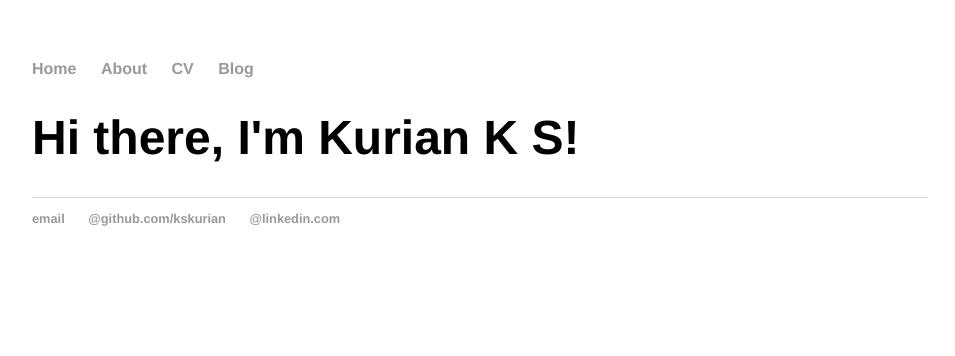
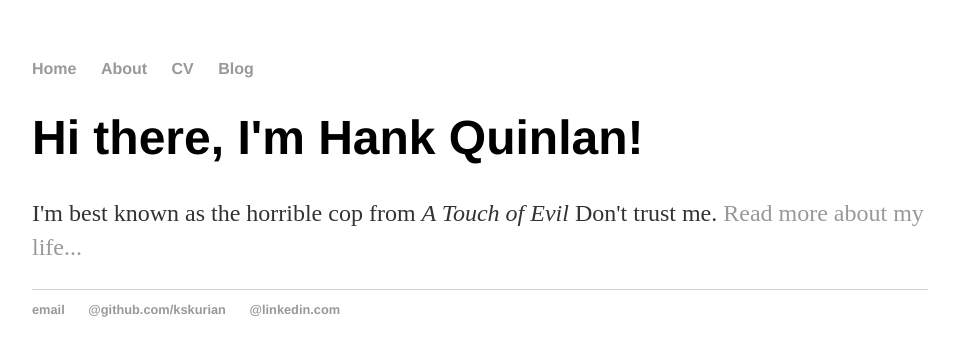
Before and after one commit to kskurian/kskurian.github.io, a Jekyll site: the page built from index.html, in a window 1280 px wide. Shown: the top 356 px of the page, without its empty margins (160-1115 px from the left). Built offline with Jekyll 4.4.1, drawn with Linux system fonts in a browser that asks for light colours.

Commit message:
Update index.html
Change to add default template to index

```diff
--- a/index.html
+++ b/index.html
@@ -1,29 +1,8 @@
-<!DOCTYPE html>
-<html>
-	<head>
-		<title>K S Kurian, Enthusiast</title>
-		<link rel="stylesheet" type="text/css" href="/css/main.css">
-	</head>
-	<body>
-		<nav>
-    		<ul>
-        		<li><a href="/">Home</a></li>
-	        	<li><a href="/about">About</a></li>
-        		<li><a href="/cv">CV</a></li>
-        		<li><a href="/blog">Blog</a></li>
-    		</ul>
-		</nav>
-		<div class="container">
-    		<div class="blurb">
-        		<h1>Hi there, I'm Kurian K S!</h1>
-    		</div><!-- /.blurb -->
-		</div><!-- /.container -->
-		<footer>
-    		<ul>
-        		<li><a href="mailto:ksk.steve@gmail.com">email</a></li>
-        		<li><a href="https://github.com/kskurian">@github.com/kskurian</a></li>
-            <li><a href="https://www.linkedin.com/in/kurian-k-s/">@linkedin.com</a></li>
-			</ul>
-		</footer>
-	</body>
-</html>
+---
+layout: default
+title: Hank Quinlan, Horrible Cop
+---
+<div class="blurb">
+	<h1>Hi there, I'm Hank Quinlan!</h1>
+	<p>I'm best known as the horrible cop from <em>A Touch of Evil</em> Don't trust me. <a href="/about">Read more about my life...</a></p>
+</div><!-- /.blurb -->
```
